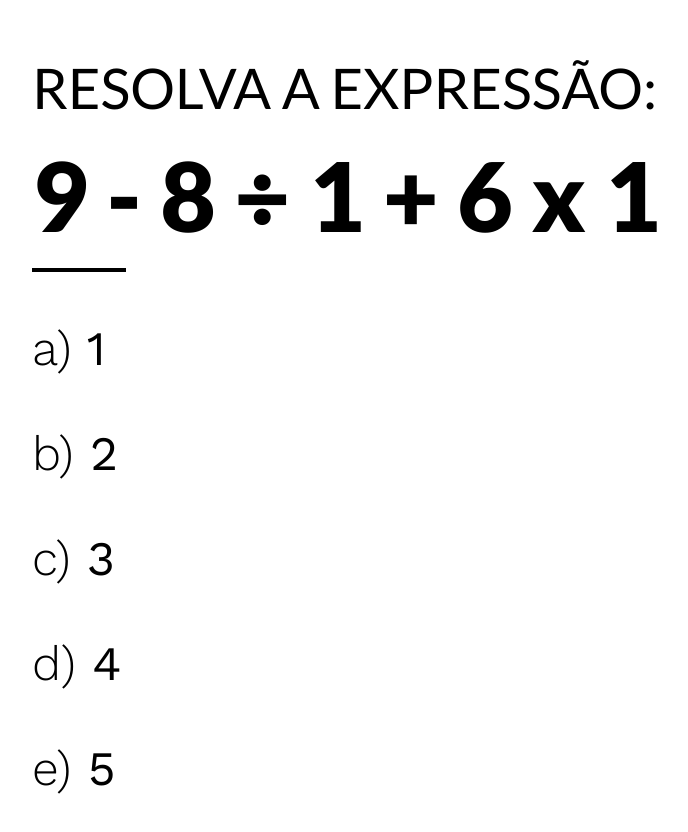
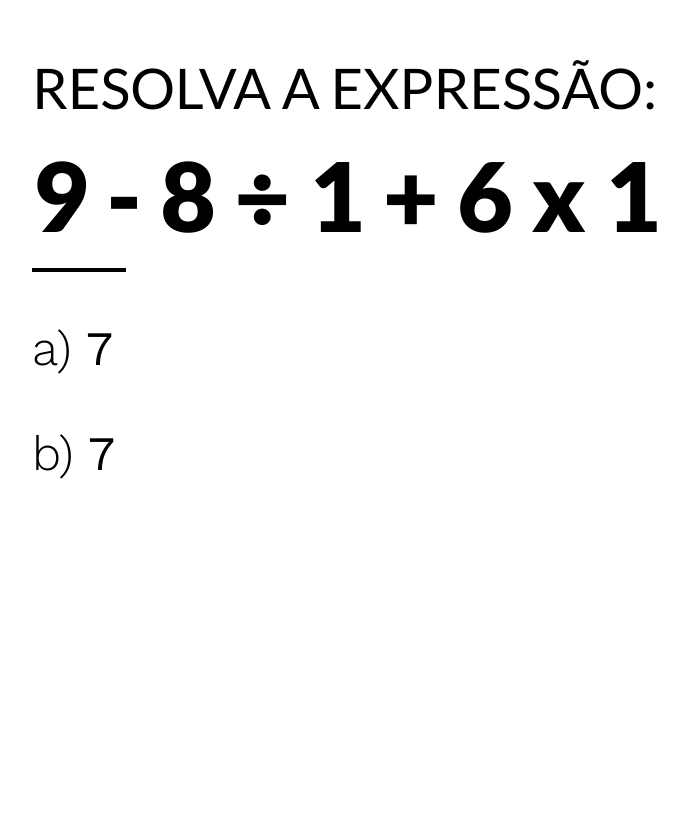
Before and after one commit to gefgu/math-questions, a React (Create React App) app: page / in a window 1280 px wide. Shown: the top 832 px of the page, without its empty margins (158-846 px from the left). After the commit the page ends 800 px from the top, so only its background shows below. Built offline with nearby package versions, Linux system fonts and the light colour scheme.

Commit message:
Add solution to first two tests

```diff
--- a/src/modules/answerGenerator.js
+++ b/src/modules/answerGenerator.js
@@ -1,5 +1,18 @@
+import { evaluate } from "mathjs";
+
+const getAnswerWithoutParentheses = (expression) => {
+  return evaluate(expression.replace(/[)(]/g, ""));
+};
+
 const getAnswersFromExpression = (expression) => {
-  return [1, 2, 3, 4, 5];
+  let answers = [];
+
+  const correctAnswer = evaluate(expression);
+  const answerWithoutParentheses = getAnswerWithoutParentheses(expression);
+
+  answers = answers.concat(correctAnswer, answerWithoutParentheses);
+
+  return answers;
 };
 
 export default getAnswersFromExpression;
```
